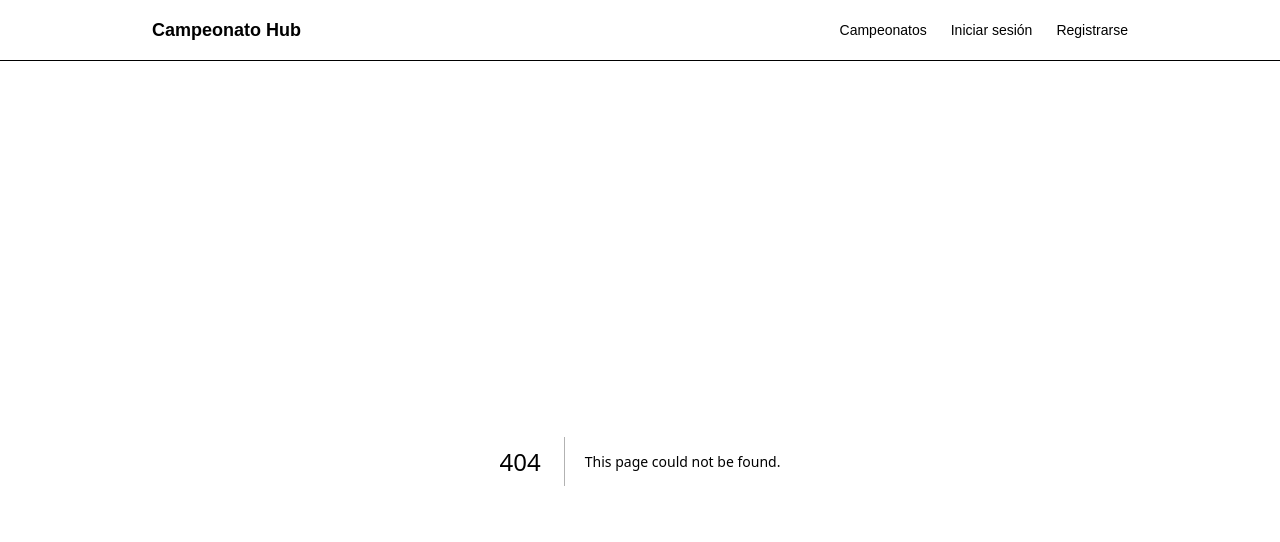
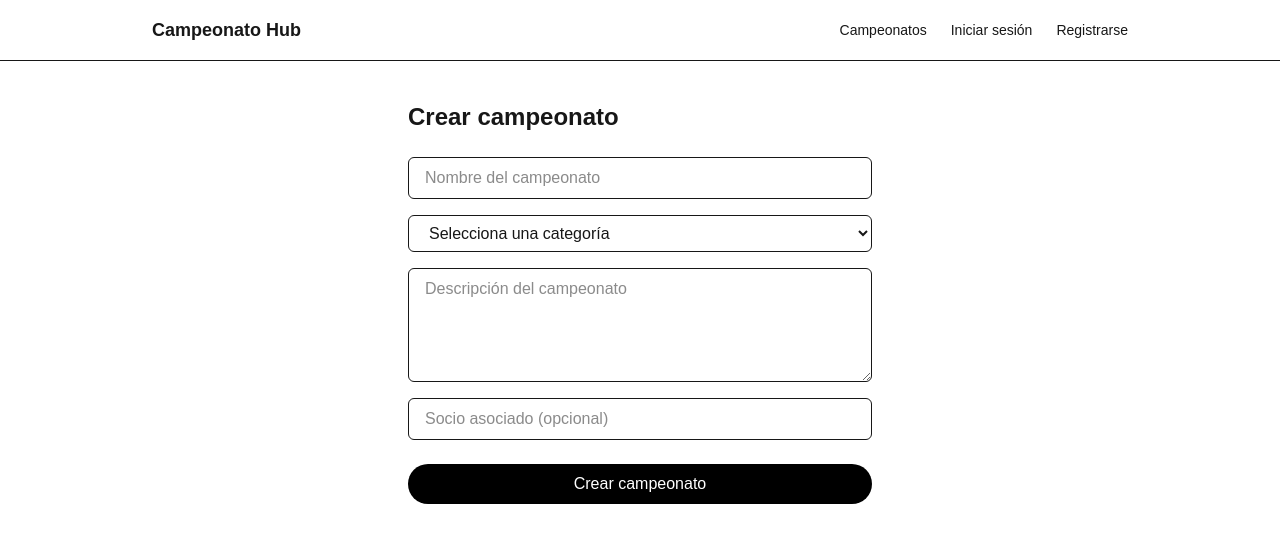
Before and after one commit to tito2887/campeonato-hub, a Next.js app: page /dashboard/nuevo in a window 1280 px wide. Before the commit this address had no page. Shown: the top 542 px of the page. Built offline with nearby package versions, Linux system fonts and the light colour scheme.

Commit message:
feat: crear campeonato con Server Action (rol organizador)

```diff
--- /dev/null
+++ b/app/dashboard/nuevo/actions.ts
@@ -0,0 +1,35 @@
+"use server";
+
+import { redirect } from "next/navigation";
+import { createClient } from "@/lib/supabase-server";
+
+export async function crearCampeonato(formData: FormData) {
+  const supabase = await createClient();
+
+  const {
+    data: { user },
+  } = await supabase.auth.getUser();
+
+  if (!user) {
+    redirect("/login");
+  }
+
+  const nombre = formData.get("nombre") as string;
+  const categoria = formData.get("categoria") as string;
+  const descripcion = formData.get("descripcion") as string;
+  const socio = formData.get("socio") as string;
+
+  const { error } = await supabase.from("campeonatos").insert({
+    nombre,
+    categoria,
+    descripcion,
+    socio,
+    organizador_id: user.id,
+  });
+
+  if (error) {
+    throw new Error("No se pudo crear el campeonato: " + error.message);
+  }
+
+  redirect("/dashboard");
+}
--- /dev/null
+++ b/app/dashboard/nuevo/page.tsx
@@ -0,0 +1,51 @@
+import { crearCampeonato } from "./actions";
+
+export default function NuevoCampeonatoPage() {
+  return (
+    <main className="max-w-lg mx-auto px-6 py-10">
+      <h1 className="text-2xl font-bold mb-6">Crear campeonato</h1>
+
+      <form action={crearCampeonato} className="flex flex-col gap-4">
+        <input
+          type="text"
+          name="nombre"
+          placeholder="Nombre del campeonato"
+          required
+          className="border rounded-md px-4 py-2"
+        />
+
+        <select
+          name="categoria"
+          required
+          className="border rounded-md px-4 py-2"
+        >
+          <option value="">Selecciona una categoría</option>
+          <option value="elite">Élite</option>
+          <option value="medio-bajo">Medio-bajo</option>
+          <option value="femenino">Femenino</option>
+        </select>
+
+        <textarea
+          name="descripcion"
+          placeholder="Descripción del campeonato"
+          rows={4}
+          className="border rounded-md px-4 py-2"
+        />
+
+        <input
+          type="text"
+          name="socio"
+          placeholder="Socio asociado (opcional)"
+          className="border rounded-md px-4 py-2"
+        />
+
+        <button
+          type="submit"
+          className="bg-black text-white rounded-full py-2 mt-2"
+        >
+          Crear campeonato
+        </button>
+      </form>
+    </main>
+  );
+}
--- a/app/dashboard/page.tsx
+++ b/app/dashboard/page.tsx
@@ -1,3 +1,4 @@
+import Link from "next/link";
 import { redirect } from "next/navigation";
 import { createClient } from "@/lib/supabase-server";
 import CerrarSesionBoton from "@/components/CerrarSesionBoton";
@@ -33,14 +34,20 @@ export default async function DashboardPage() {
         <span className="font-semibold">{perfil?.rol}</span>.
       </p>
 
-      {perfil?.rol === "organizador" ? (
+        {perfil?.rol === "organizador" ? (
         <div className="border rounded-lg p-5">
-          <h2 className="font-semibold mb-2">Panel de organizador</h2>
-          <p className="text-sm text-gray-600">
-            Aquí vas a poder crear y gestionar tus campeonatos.
-          </p>
+           <h2 className="font-semibold mb-2">Panel de organizador</h2>
+           <p className="text-sm text-gray-600 mb-4">
+             Aquí vas a poder crear y gestionar tus campeonatos.
+           </p>
+           <Link
+             href="/dashboard/nuevo"
+             className="inline-block bg-black text-white rounded-full px-4 py-2 text-sm"
+            >
+            Crear campeonato
+            </Link>
         </div>
-      ) : (
+    ) : (
         <div className="border rounded-lg p-5">
           <h2 className="font-semibold mb-2">Panel de participante</h2>
           <p className="text-sm text-gray-600">
```
